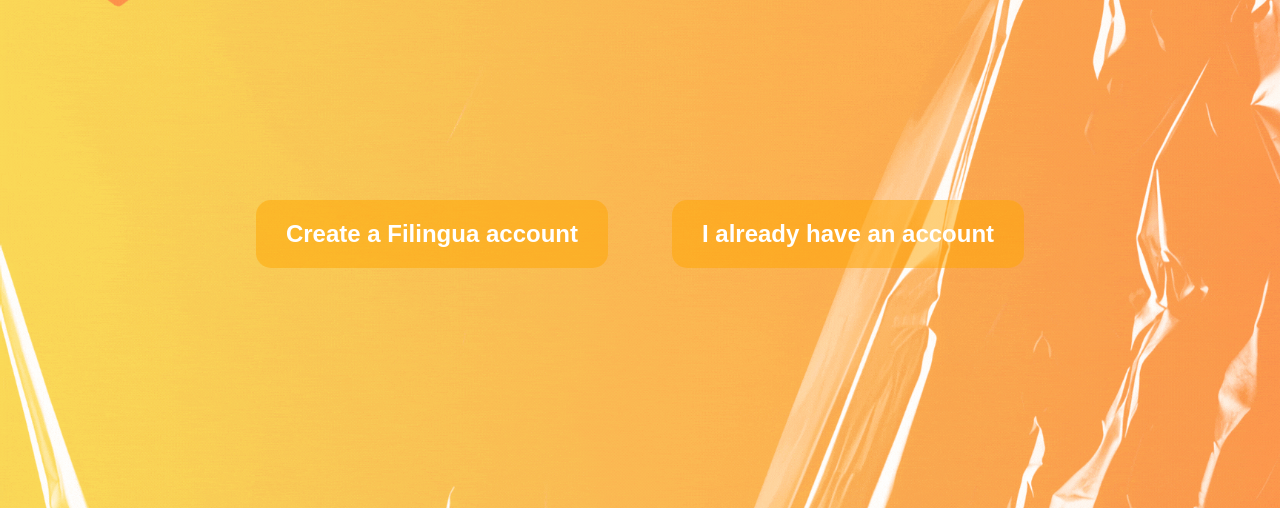
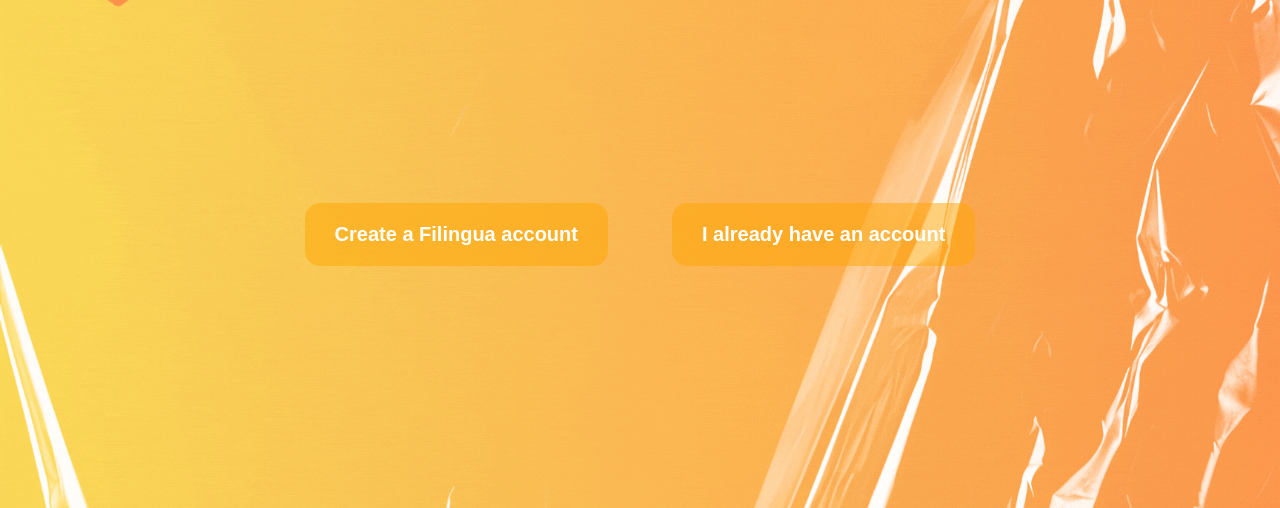
Before and after one commit to harvysdlc/filingua, a PHP site: page / in a window 1280 px wide. Shown: the part 156-664 px from the top of the page. Run offline with PHP 8.4, Linux system fonts and the light colour scheme; the visitor is signed in with stand-in values (Sample User, id 1).

Commit message:
1.25 rem

```diff
--- a/css/index.css
+++ b/css/index.css
@@ -21,7 +21,7 @@
 .buttons button {
     font-family: Arial, Helvetica, sans-serif;
     font-weight: bold;
-    font-size: 1.5rem;
+    font-size: 1.25rem;
     margin: 0 30px 20px; /* Added margin between buttons */
     background-color: var(--transparent);
     color: var(--background);
```
